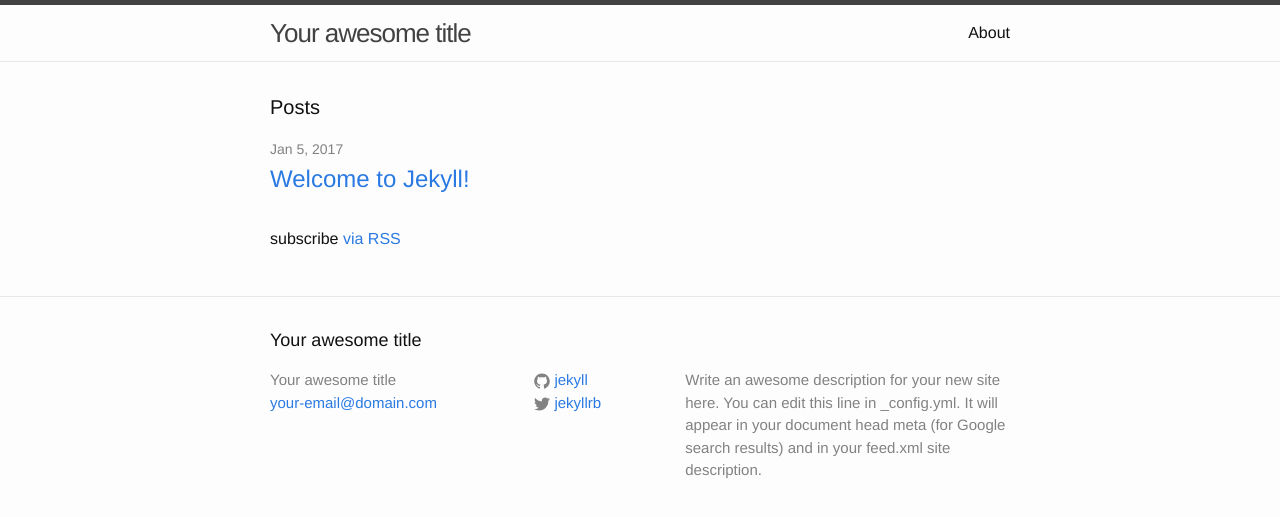
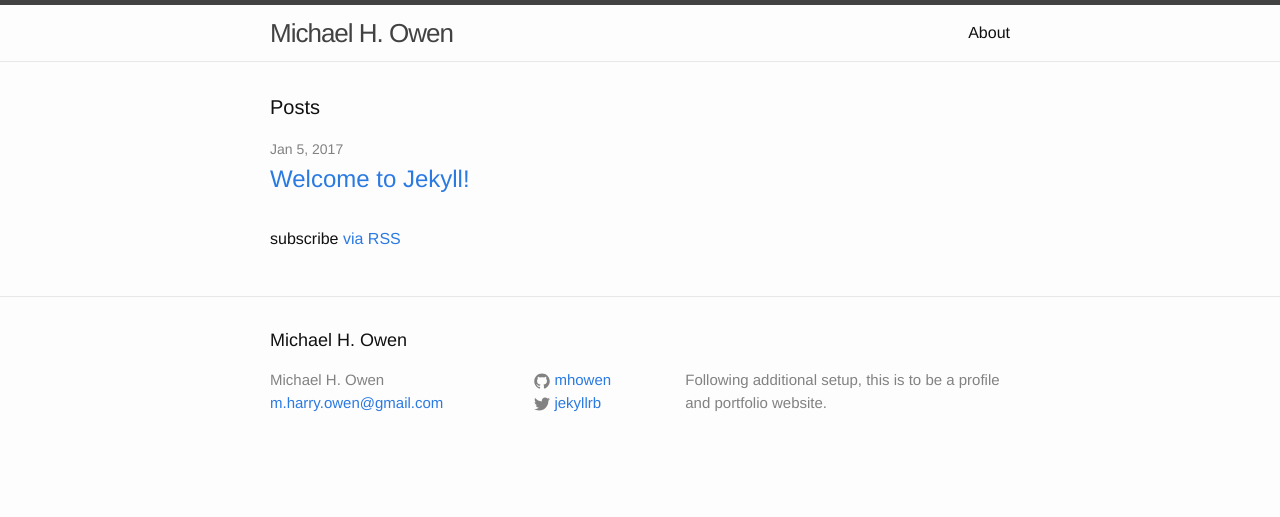
Before and after one commit to mhowen/mhowen.github.io, a Jekyll site: the page built from index.html, in a window 1280 px wide. Shown: the top 517 px of the page. Built offline with Jekyll 4.4.1, drawn with Linux system fonts in a browser that asks for light colours.

Commit message:
Update _config.yml

```diff
--- a/_config.yml
+++ b/_config.yml
@@ -6,16 +6,14 @@
 # 'jekyll serve'. If you change this file, please restart the server process.
 
 # Site settings
-title: Your awesome title
-email: your-email@domain.com
+title: Michael H. Owen
+email: m.harry.owen@gmail.com
 description: > # this means to ignore newlines until "baseurl:"
-  Write an awesome description for your new site here. You can edit this
-  line in _config.yml. It will appear in your document head meta (for
-  Google search results) and in your feed.xml site description.
+  Following additional setup, this is to be a profile and portfolio website.
 baseurl: "" # the subpath of your site, e.g. /blog
 url: "http://yourdomain.com" # the base hostname & protocol for your site
 twitter_username: jekyllrb
-github_username:  jekyll
+github_username:  mhowen
 
 # Build settings
 markdown: kramdown
```
